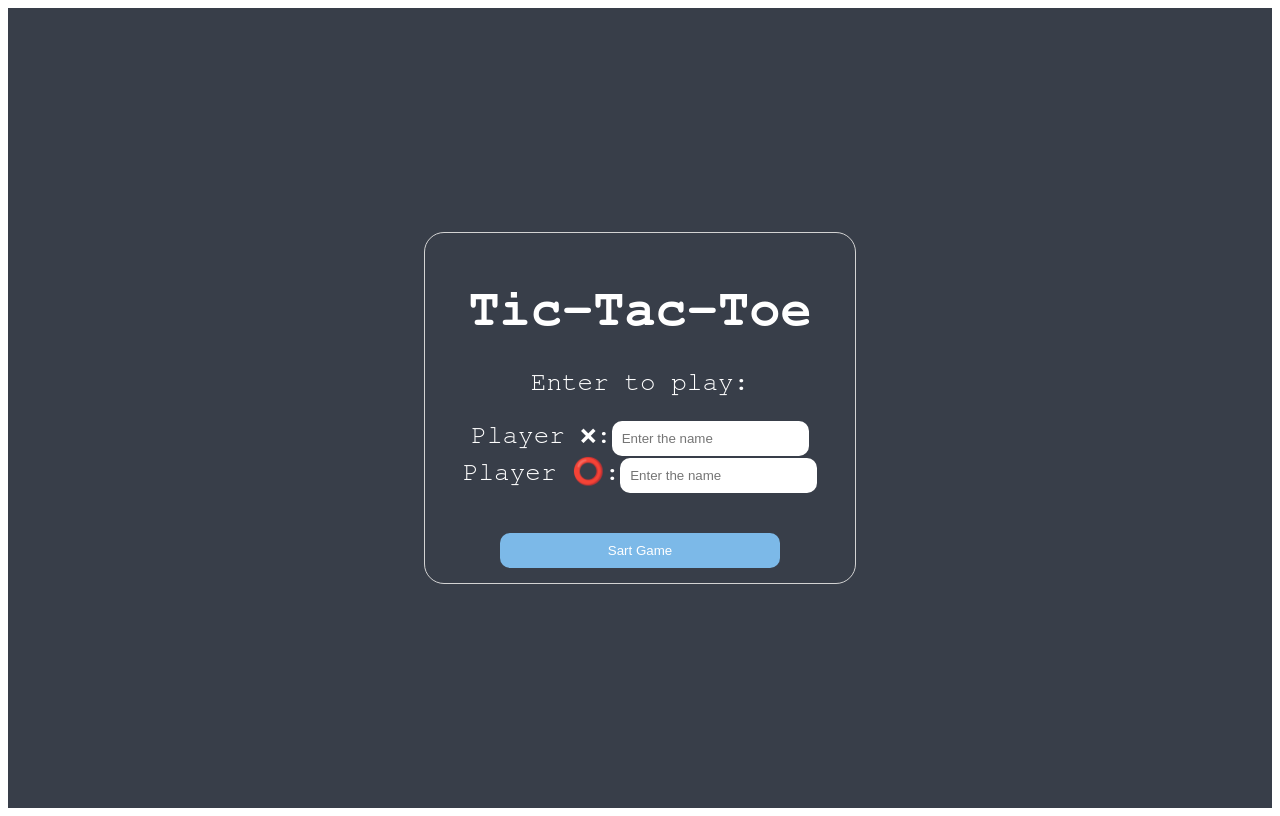
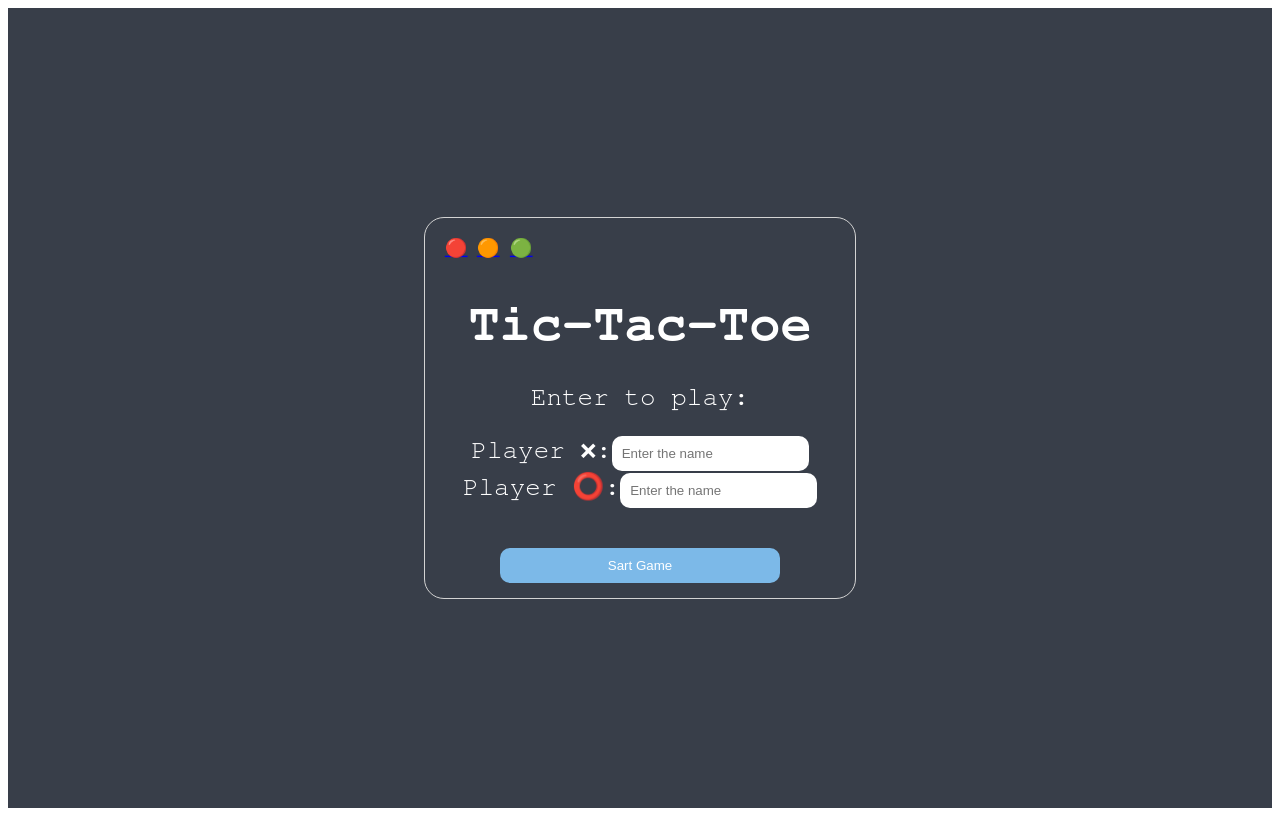
Before and after one commit to monokkai/Tic-Tac-Toe, a React (Create React App) app: page / in a window 1280 px wide. Built offline with nearby package versions, Linux system fonts and the light colour scheme.

Commit message:
UI improvements + tip

```diff
--- a/src/components/FinalizeButton.jsx
+++ b/src/components/FinalizeButton.jsx
@@ -1,4 +1,4 @@
-import React, { useState } from "react";
+import React from "react";
 import styled from "styled-components";
 
 const StyledFinalizeButton = styled.button`
--- a/src/components/Quarter.jsx
+++ b/src/components/Quarter.jsx
@@ -121,6 +121,26 @@ const Quarter = () => {
 
   return (
     <QuarterSquare>
+      <div style={{ display: "flex", flexDirection: "row" }}>
+        <a
+          style={{ cursor: "pointer", scale: 0.7 }}
+          href="https://www.youtube.com/watch?v=dQw4w9WgXcQ"
+        >
+          🔴
+        </a>
+        <a
+          style={{ cursor: "pointer", scale: 0.7 }}
+          href="https://www.youtube.com/watch?v=dQw4w9WgXcQ"
+        >
+          🟠
+        </a>
+        <a
+          style={{ cursor: "pointer", scale: 0.7 }}
+          href="https://www.youtube.com/watch?v=dQw4w9WgXcQ"
+        >
+          🟢
+        </a>
+      </div>
       <div>
         <h1>Tic-Tac-Toe</h1>
         {!gameStarted ? (
```
